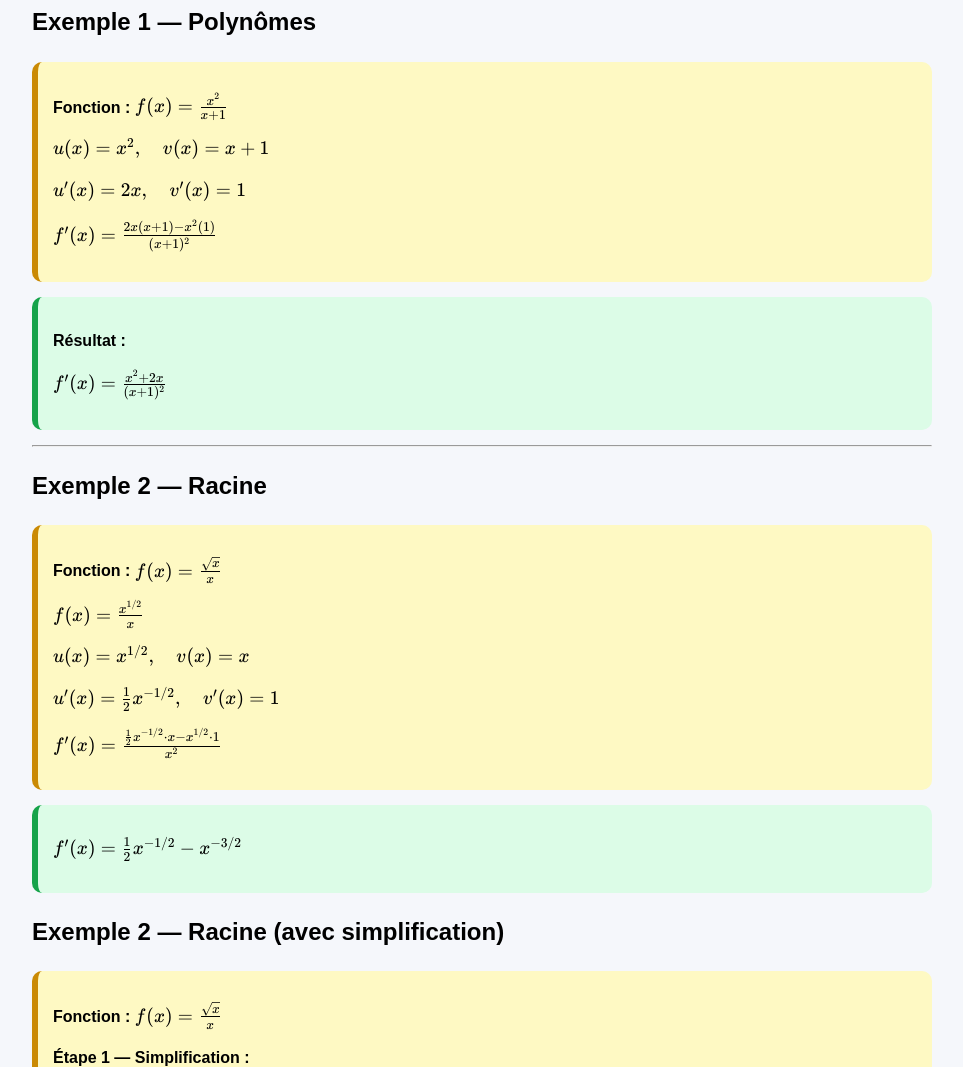
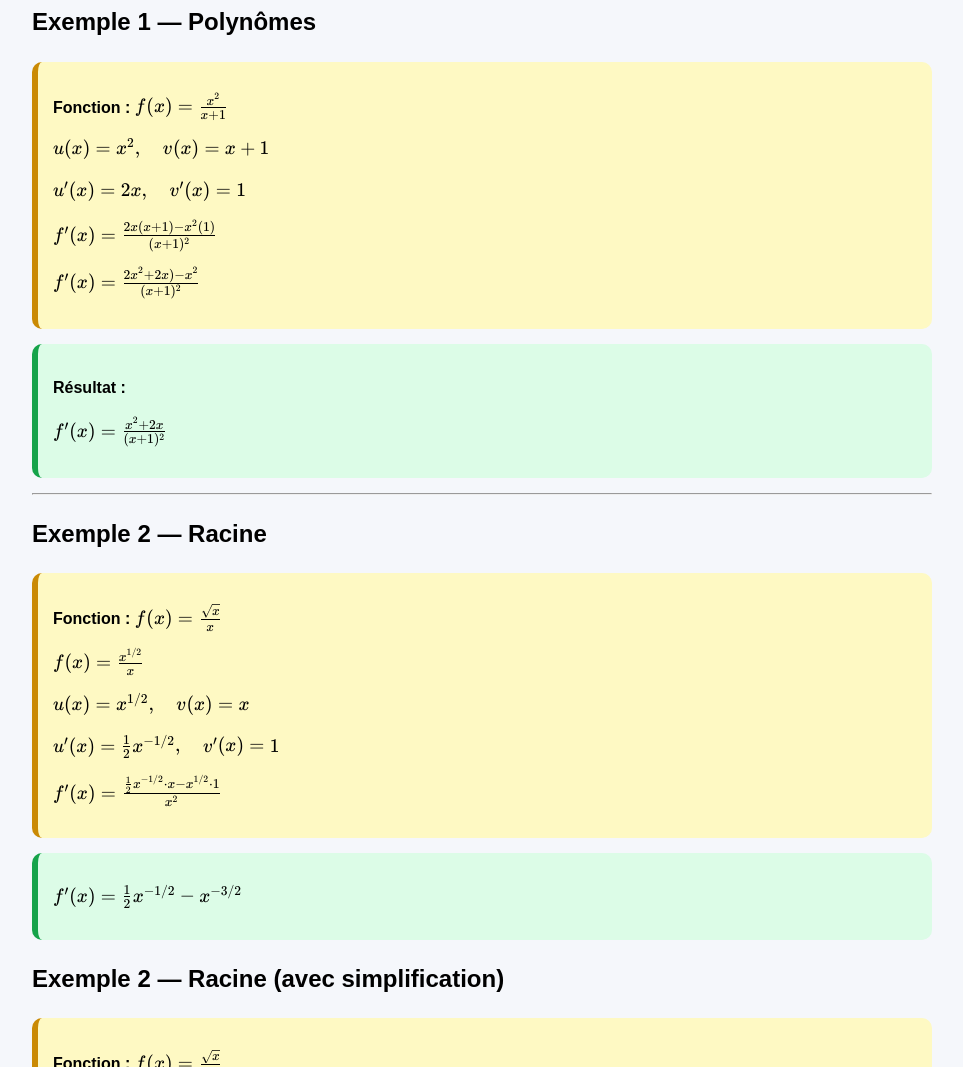
Before and after one commit to MathQcCa/MathQcSite, a plain HTML site: page derivation/quotient.html in a window 1280 px wide. Shown: the part 833-1900 px from the top of the page, without its empty margins (158-1121 px from the left). Drawn offline with nearby package versions, Linux system fonts and the light colour scheme.

```diff
--- a/derivation/quotient.html
+++ b/derivation/quotient.html
@@ -160,6 +160,13 @@
   <p>
     \( f'(x)=\frac{2x(x+1)-x^2(1)}{(x+1)^2} \)
   </p>
+
+ <p>
+    \( f'(x)=\frac{2x^2+2x)-x^2}{(x+1)^2} \)
+  </p>
+
+
+
 </div>
 
 <div class="box result">
```
